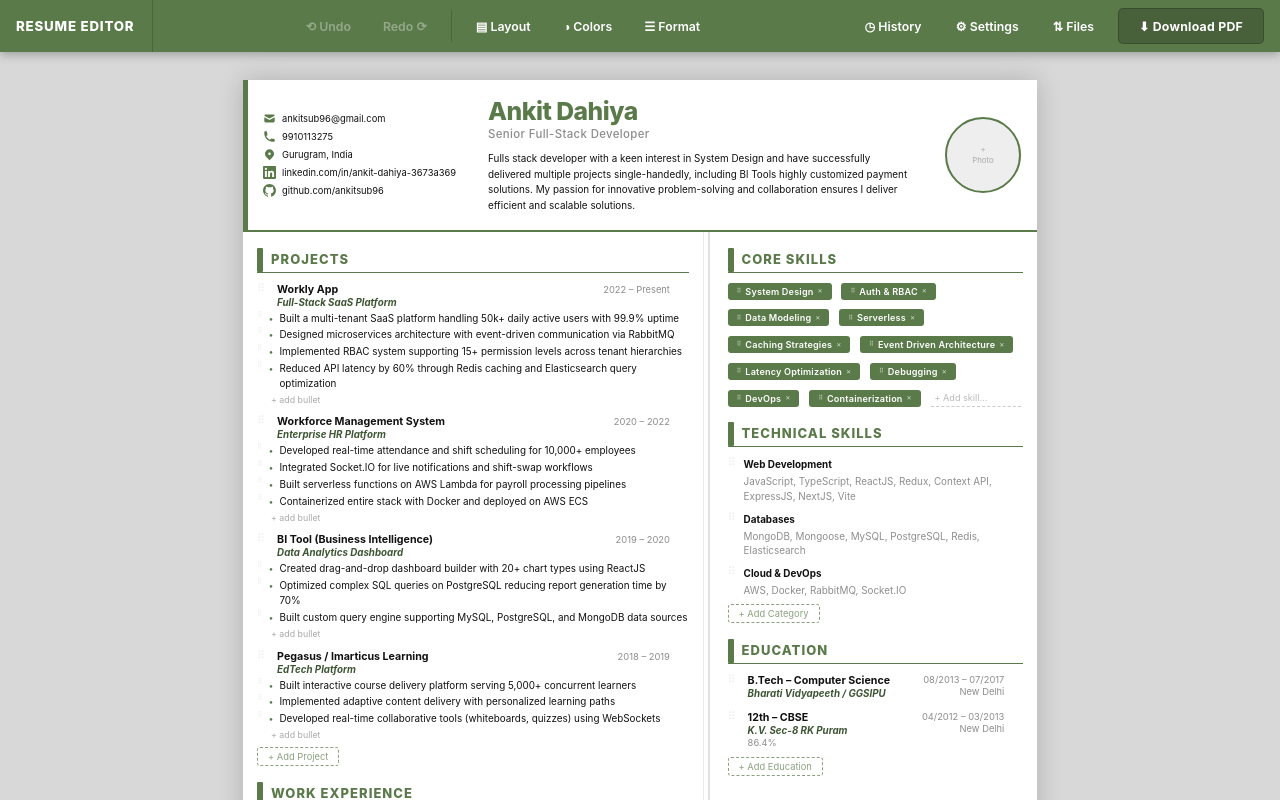
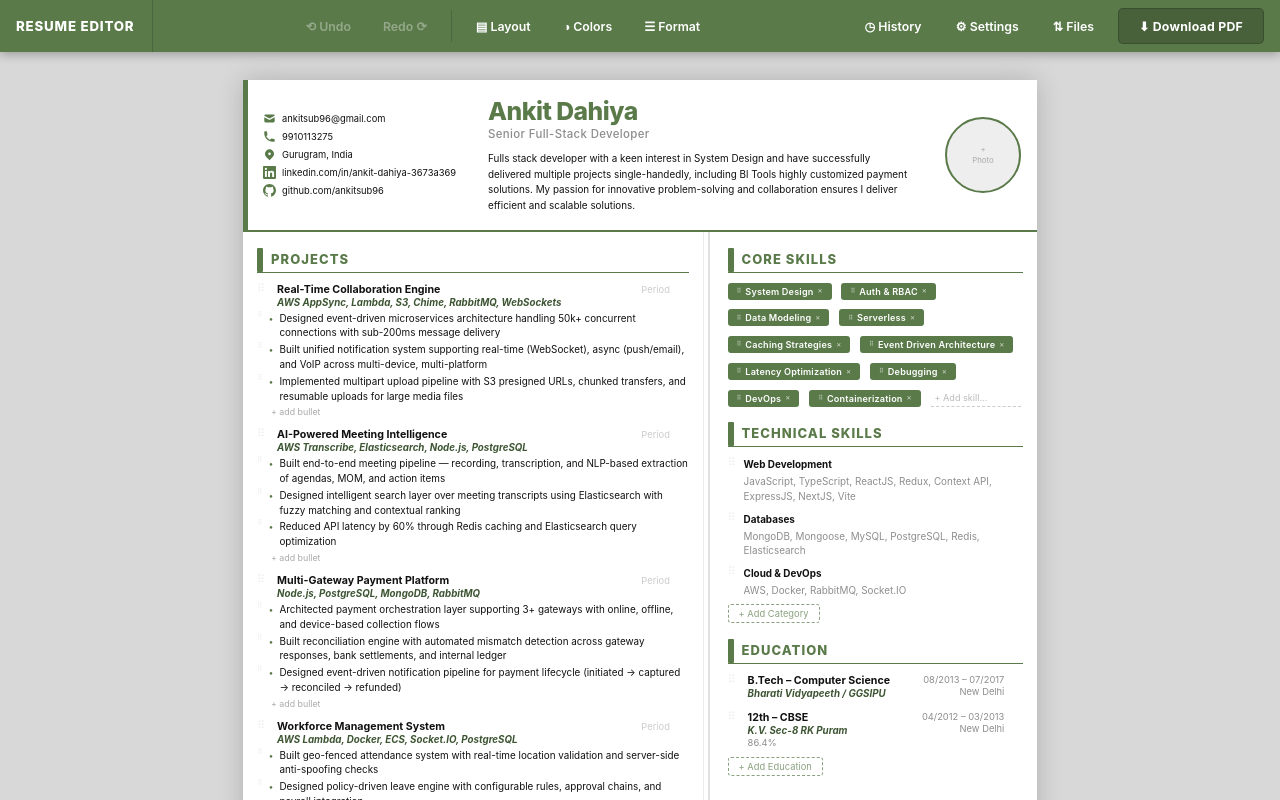
Before and after one commit to ankitsub96/resume-editor, a React (Vite) app: page / in a window 1280 px wide. Built offline with nearby package versions, Linux system fonts and the light colour scheme.

Commit message:
Update resume content, fix placeholder in PDF export, remove broken gradient text

```diff
--- a/src/components/Resume.css
+++ b/src/components/Resume.css
@@ -183,8 +183,11 @@
   pointer-events: none;
 }
 
+.pdf-exporting [contenteditable][data-placeholder]:empty::before { content: none; }
+
 @media print {
   .resume-wrapper { background: none; padding: 0; }
   .resume-canvas { box-shadow: none; }
   .section-drag-handle, .column-divider { display: none !important; }
+  [contenteditable][data-placeholder]:empty::before { content: none; }
 }
--- a/src/data/initialData.js
+++ b/src/data/initialData.js
@@ -48,48 +48,57 @@ export const initialResume = {
       items: [
         {
           id: "proj-1",
-          title: "Workly App",
-          subtitle: "Full-Stack SaaS Platform",
-          period: "2022 – Present",
+          title: "Real-Time Collaboration Engine",
+          subtitle: "AWS AppSync, Lambda, S3, Chime, RabbitMQ, WebSockets",
+          period: "",
           bullets: [
-            "Built a multi-tenant SaaS platform handling 50k+ daily active users with 99.9% uptime",
-            "Designed microservices architecture with event-driven communication via RabbitMQ",
-            "Implemented RBAC system supporting 15+ permission levels across tenant hierarchies",
+            "Designed event-driven microservices architecture handling 50k+ concurrent connections with sub-200ms message delivery",
+            "Built unified notification system supporting real-time (WebSocket), async (push/email), and VoIP across multi-device, multi-platform",
+            "Implemented multipart upload pipeline with S3 presigned URLs, chunked transfers, and resumable uploads for large media files",
+          ],
+        },
+        {
+          id: "proj-2",
+          title: "AI-Powered Meeting Intelligence",
+          subtitle: "AWS Transcribe, Elasticsearch, Node.js, PostgreSQL",
+          period: "",
+          bullets: [
+            "Built end-to-end meeting pipeline — recording, transcription, and NLP-based extraction of agendas, MOM, and action items",
+            "Designed intelligent search layer over meeting transcripts using Elasticsearch with fuzzy matching and contextual ranking",
             "Reduced API latency by 60% through Redis caching and Elasticsearch query optimization",
           ],
         },
         {
-          id: "proj-2",
-          title: "Workforce Management System",
-          subtitle: "Enterprise HR Platform",
-          period: "2020 – 2022",
+          id: "proj-3",
+          title: "Multi-Gateway Payment Platform",
+          subtitle: "Node.js, PostgreSQL, MongoDB, RabbitMQ",
+          period: "",
           bullets: [
-            "Developed real-time attendance and shift scheduling for 10,000+ employees",
-            "Integrated Socket.IO for live notifications and shift-swap workflows",
-            "Built serverless functions on AWS Lambda for payroll processing pipelines",
-            "Containerized entire stack with Docker and deployed on AWS ECS",
-          ],
-        },
-        {
-          id: "proj-3",
-          title: "BI Tool (Business Intelligence)",
-          subtitle: "Data Analytics Dashboard",
-          period: "2019 – 2020",
-          bullets: [
-            "Created drag-and-drop dashboard builder with 20+ chart types using ReactJS",
-            "Optimized complex SQL queries on PostgreSQL reducing report generation time by 70%",
-            "Built custom query engine supporting MySQL, PostgreSQL, and MongoDB data sources",
+            "Architected payment orchestration layer supporting 3+ gateways with online, offline, and device-based collection flows",
+            "Built reconciliation engine with automated mismatch detection across gateway responses, bank settlements, and internal ledger",
+            "Designed event-driven notification pipeline for payment lifecycle (initiated → captured → reconciled → refunded)",
           ],
         },
         {
           id: "proj-4",
-          title: "Pegasus / Imarticus Learning",
-          subtitle: "EdTech Platform",
-          period: "2018 – 2019",
+          title: "Workforce Management System",
+          subtitle: "AWS Lambda, Docker, ECS, Socket.IO, PostgreSQL",
+          period: "",
           bullets: [
-            "Built interactive course delivery platform serving 5,000+ concurrent learners",
-            "Implemented adaptive content delivery with personalized learning paths",
-            "Developed real-time collaborative tools (whiteboards, quizzes) using WebSockets",
+            "Built geo-fenced attendance system with real-time location validation and server-side anti-spoofing checks",
+            "Designed policy-driven leave engine with configurable rules, approval chains, and payroll integration",
+            "Implemented JIRA-style task allocation module with workload balancing and productivity analytics",
+          ],
+        },
+        {
+          id: "proj-5",
+          title: "Multi-Tenant BI & Dashboarding Platform",
+          subtitle: "ReactJS, PostgreSQL, MySQL, MongoDB",
+          period: "",
+          bullets: [
+            "Built drag-and-drop dashboard builder supporting 20+ chart types with cross-database query engine (PostgreSQL, MySQL, MongoDB)",
+            "Designed tenant isolation at query and data layer, supporting row-level and schema-level multi-tenancy",
+            "Optimized complex analytical queries reducing report generation from minutes to seconds",
           ],
         },
       ],
@@ -104,25 +113,38 @@ export const initialResume = {
         {
           id: "work-1",
           jobTitle: "Senior Full Stack Developer",
-          company: "Tagbin Services Pvt Ltd.",
+          company: "Tagbin",
           period: "01/2025 – Present",
-          location: "",
+          location: "Gurugram",
           bullets: [
-            "Architected and scaled a multi-tenant collaboration and chat SaaS platform supporting 50k+ DAUs, with real-time chat, meetings, and notifications, built on AWS (Lambda, AppSync, S3, Chime, Transcribe) using an event-driven microservices architecture (RabbitMQ).",
-            "Implemented AI-powered collaboration features including meeting transcription, summaries, action items, and intelligent search, optimizing low-latency workflows with Redis caching and Elasticsearch.",
-            "Built enterprise workforce management and BI systems with real-time attendance, scheduling, dashboards, and a custom analytics engine, focusing on performance optimization, scalability, and data modeling.",
+            "Led architecture and delivery of a collaboration SaaS platform from zero to 50k+ DAUs within the first year — chat, meetings, task orchestration, and notifications",
+            "Drove AI meeting features (transcription, auto-MOM, task suggestions) that reduced post-meeting admin overhead by ~40% for enterprise clients",
+            "Spearheaded Workforce Management module adopted by clients managing 10,000+ employees, replacing 3 third-party tools",
+            "Established engineering practices — code reviews, architecture docs, deployment checklists — across a growing team",
           ],
         },
         {
           id: "work-2",
-          jobTitle: "Senior Full Stack Developer",
+          jobTitle: "Full Stack Developer",
           company: "Imarticus Learning",
-          period: "07/2021 – 01/2025",
-          location: "",
+          period: "06/2021 – 01/2025",
+          location: "New Delhi",
           bullets: [
-            "Owned end-to-end development of core LMS features including bulk user onboarding, course enrollment automation, and a multi-layered course architecture, while designing RBAC and fine-grained content access control to support hybrid education models and complex role hierarchies.",
-            "Built and scaled a multi-gateway payments platform supporting online, offline, and device-based payments, with reconciliation, reporting, RBAC-controlled access, and event-driven notifications, handling ₹30–40 Cr in annual collections.",
-            "Delivered and maintained key platform integrations such as Zoom-based live lectures with automated recording processing, while mentoring junior developers, conducting code reviews, and upholding high engineering standards.",
+            "Owned payment infrastructure end-to-end, scaling from single gateway to multi-gateway platform processing ₹30-40 Cr annually with 99.8% transaction success rate",
+            "Designed RBAC framework that eliminated manual permission management, reducing admin support tickets by ~50%",
+            "Delivered Zoom-based live lecture system serving 5,000+ concurrent learners — became the platform's highest-retention feature",
+            "Mentored 3+ junior developers, introduced code review culture, and led migration of legacy monolith to modular architecture",
+          ],
+        },
+        {
+          id: "work-3",
+          jobTitle: "Full Stack Developer",
+          company: "Mogi I/O",
+          period: "12/2020 – 07/2021",
+          location: "Delhi",
+          bullets: [
+            "Delivered core API and frontend features for a video-tech platform, improving feature release cadence by 2x",
+            "Collaborated cross-functionally with product and design to ship user-facing features on tight timelines",
           ],
         },
       ],
--- a/src/sections/HeaderSection.css
+++ b/src/sections/HeaderSection.css
@@ -48,19 +48,6 @@
   margin-bottom: 2px;
   display: block;
   min-width: 40px;
-}
-[data-gradient-accent] .header-name {
-  background-image: var(--primary-gradient);
-  -webkit-background-clip: text;
-  background-clip: text;
-  color: transparent;
-}
-[data-gradient-accent] .header-name:focus,
-[data-gradient-accent] .header-name:focus-within {
-  background-image: none;
-  -webkit-background-clip: unset;
-  background-clip: unset;
-  color: var(--primary);
 }
 
 .header-title {
--- a/src/sections/SectionBase.css
+++ b/src/sections/SectionBase.css
@@ -31,12 +31,6 @@
   flex: 1;
   min-width: 20px;
   padding: 3px 0 5px;
-}
-[data-gradient-accent] .section-title {
-  background-image: var(--primary-gradient);
-  -webkit-background-clip: text;
-  background-clip: text;
-  color: transparent;
 }
 
 .section-items {
```
